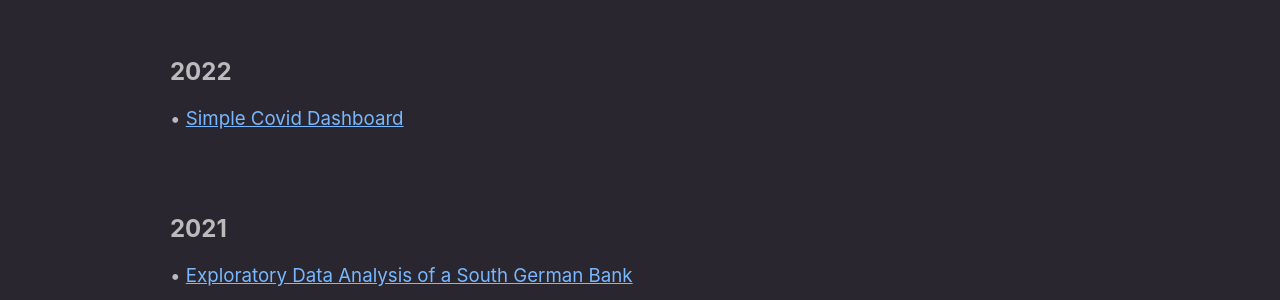
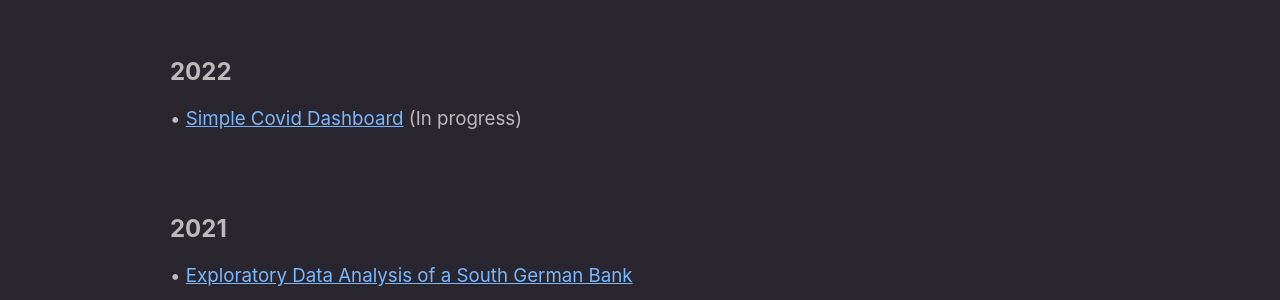
Before and after one commit to xyjiang970/xyjiang970.github.io, a Jekyll site: the page built from projects/projects_home.md, in a window 1280 px wide. Shown: the part 179-479 px from the top of the page. Built offline with Jekyll 4.4.1, drawn with Linux system fonts in a browser that asks for light colours.

Commit message:
Update projects_home.md

```diff
--- a/projects/projects_home.md
+++ b/projects/projects_home.md
@@ -13,7 +13,7 @@ description:
 
 <H3>• <a href="https://share.streamlit.io/xyjiang970/covid_dashboard/main" target="_blank">
 <u>Simple Covid Dashboard</u>
-</a></H3>
+</a> (In progress)</H3>
 
 <br>
 <br>
```
